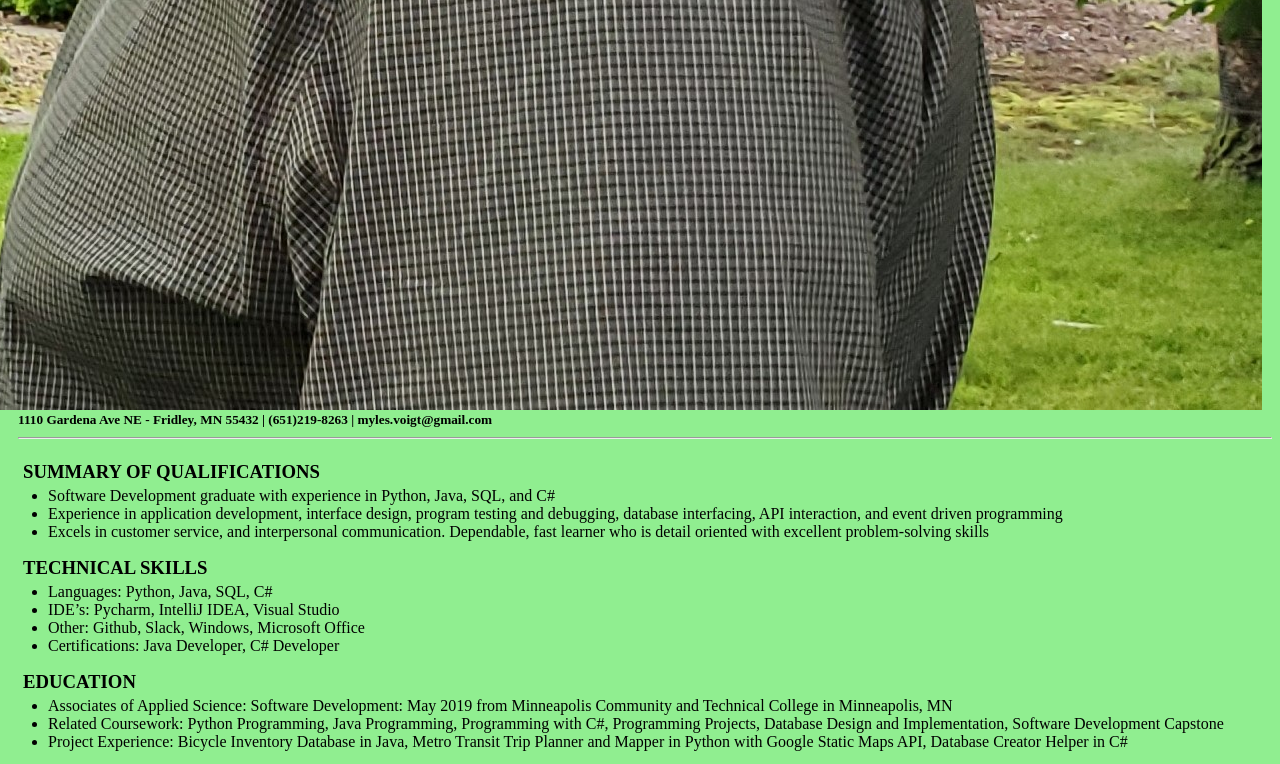
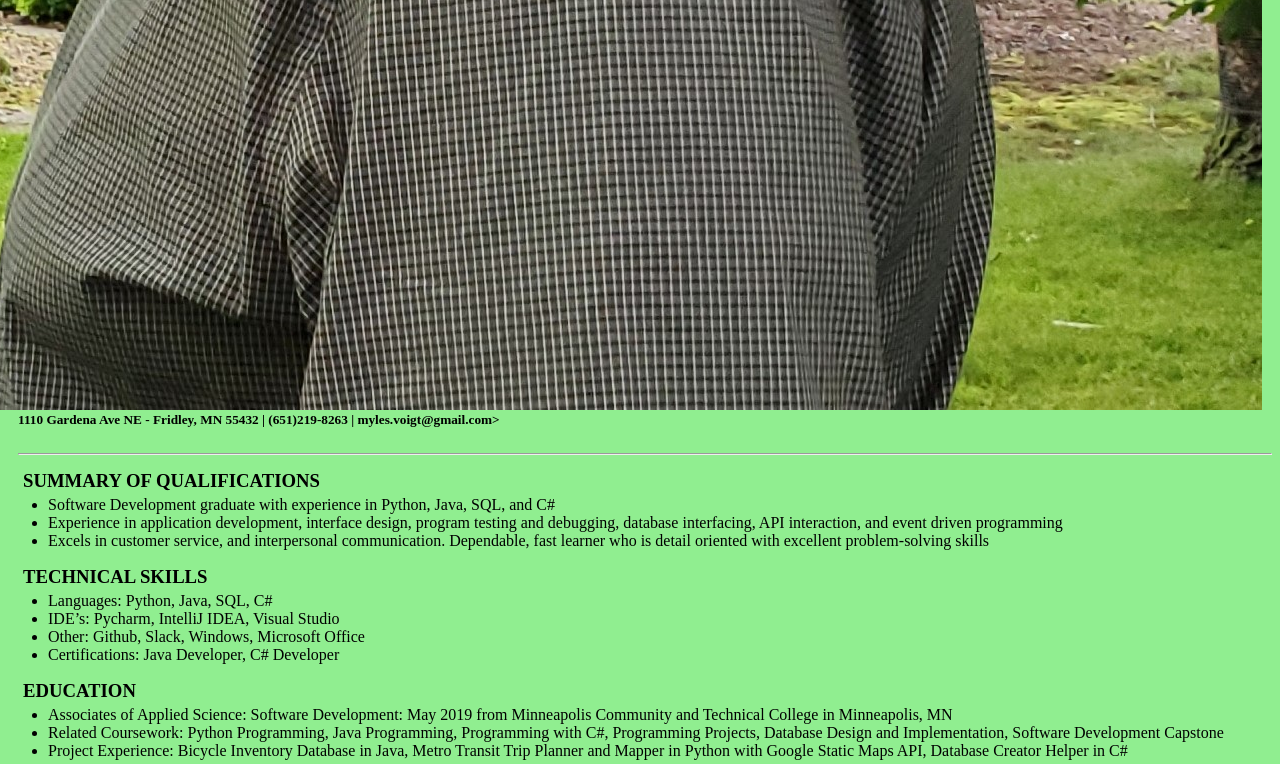
Before and after one commit to GingerStyle/GingerStyle.github.io, a plain HTML site: page index.html in a window 1280 px wide. Shown: the part 1573-2337 px from the top of the page. Drawn offline with Linux system fonts and the light colour scheme.

Commit message:
Update index.html

```diff
--- a/index.html
+++ b/index.html
@@ -11,7 +11,7 @@
 
     <div class="header">
       <h1 class="name_label">Myles Voigt <img src="Me.jpg" class="img-responsive" alt="Picture of Myles"/></h1>
-      <h5 class="contact_info">1110 Gardena Ave NE - Fridley, MN 55432 | (651)219-8263 | myles.voigt@gmail.com
+      <h5 class="contact_info">1110 Gardena Ave NE - Fridley, MN 55432 | (651)219-8263 | myles.voigt@gmail.com></h5>
       <hr>
     </div>
 
```
